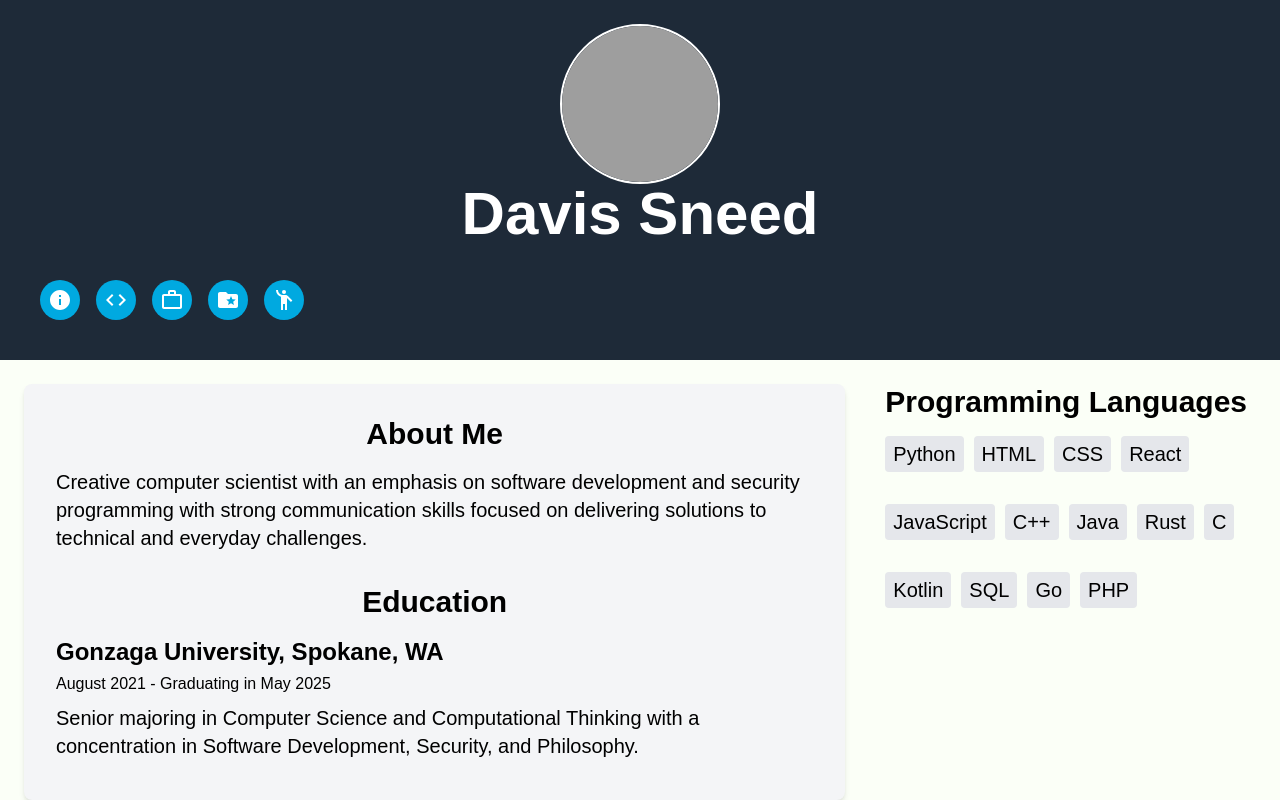
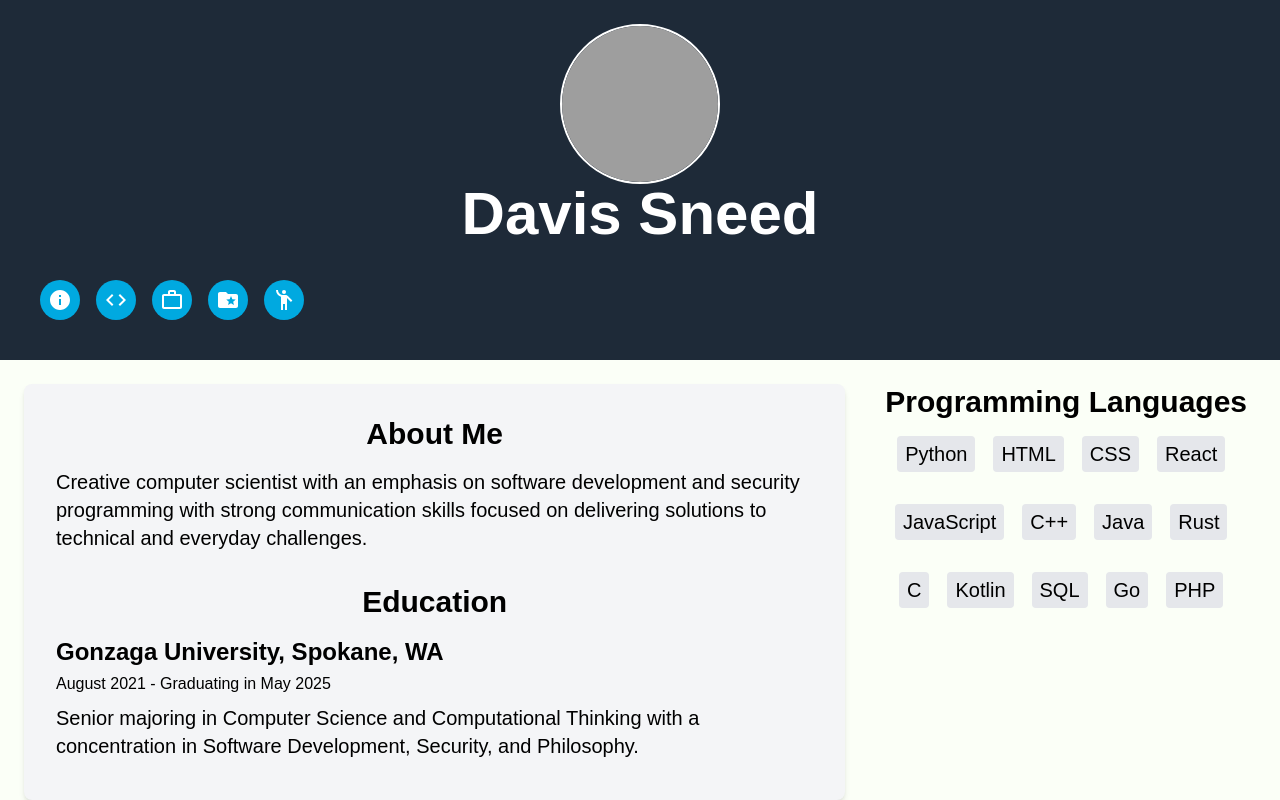
Before and after one commit to dsneed123/dsneedy, a Next.js app: page / in a window 1280 px wide. Shown: the top 800 px of the page. Built offline with nearby package versions, Linux system fonts and the light colour scheme; grey boxes are pictures that could not be loaded.

Commit message:
fixed programming languages styling

```diff
--- a/src/app/page.tsx
+++ b/src/app/page.tsx
@@ -22,13 +22,13 @@ const tiers = [
       { name: "C++" },
       { name: "Java" },
       { name: "Rust" },
-      { name: "C" },
 
     ],
   },
   {
     name: "Learning",
     languages: [
+      { name: "C" },
       { name: "Kotlin" },
       { name: "SQL" },
       { name: "Go" },
@@ -86,9 +86,8 @@ export default function Home() {
             <h2 className="text-2xl sm:text-3xl font-semibold mb-4">Programming Languages</h2>
             <div className="space-y-4 w-full">
               {tiers.map((tier, index) => (
-                <div key={index} className="slide-in-once animate-slide-in">
-
-                  <ul className="inline-list">
+              <div key={index} className="slide-in-once animate-slide-in text-center">
+                <ul className="inline-list flex flex-wrap justify-center gap-2">
                 {tier.languages.length > 0 ? (
                   tier.languages.map((lang, langIndex) => (
                   <li key={`${tier.name}-${langIndex}`} className="bg-gray-200 px-2 py-1 rounded text-md sm:text-xl">
@@ -99,7 +98,7 @@ export default function Home() {
                   <li className="text-gray-500">No languages in this tier</li>
                 )}
                 </ul>
-                  {index < tiers.length - 1 && <hr className="border-0  my-4" />}
+                {index < tiers.length - 1 && <hr className="border-0 my-4" />}
               </div>
               ))}
             </div>
```
Lines whose indentation alone changed are shown as unchanged.
